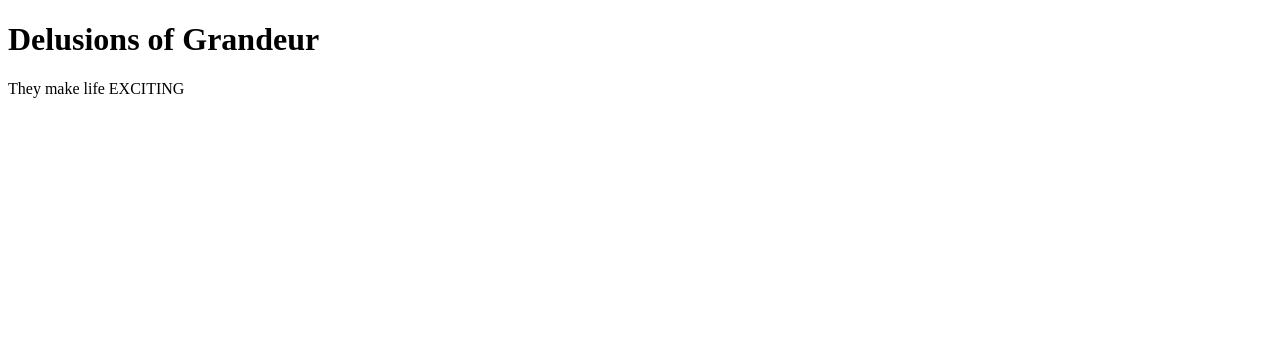
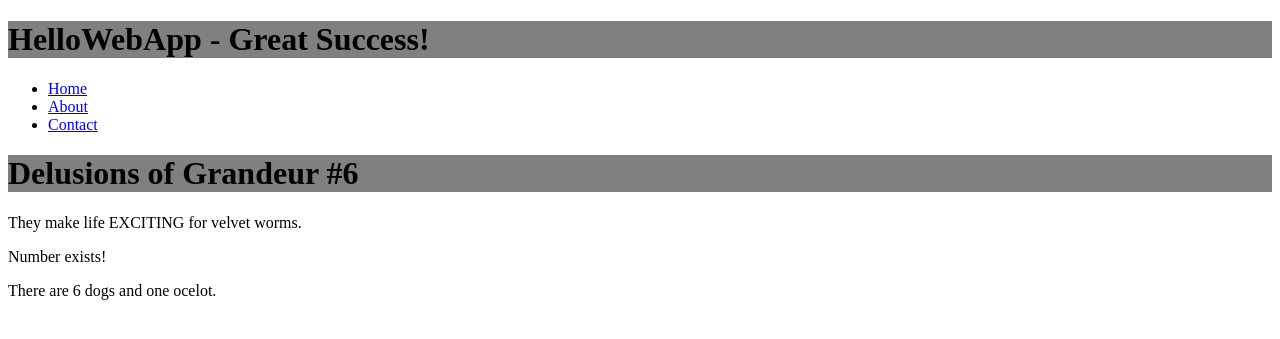
Before and after one commit to wogsland/pytn2016-hellowebapp, a Django app: page / in a window 1280 px wide. Shown: the top 339 px of the page. Run offline with Django 3.2, Linux system fonts and the light colour scheme.

Commit message:
through chapter 5...

```diff
--- /dev/null
+++ b/collection/static/css/style.css
@@ -0,0 +1,3 @@
+h1 {
+  background-color: gray;
+}
--- /dev/null
+++ b/collection/templates/about.html
@@ -0,0 +1,6 @@
+{% extends 'layouts/base.html' %}
+{% block title %}About - {{ block.super }}{% endblock %}
+{% block content %}
+  <h1>The About Page</h1>
+  <p>about stuph</p>
+{% endblock %}
--- /dev/null
+++ b/collection/templates/contact.html
@@ -0,0 +1,6 @@
+{% extends 'layouts/base.html' %}
+{% block title %}Contact - {{ block.super }}{% endblock %}
+{% block content %}
+  <h1>The Contact Page</h1>
+  <p>contact stuph</p>
+{% endblock %}
--- a/collection/templates/index.html
+++ b/collection/templates/index.html
@@ -1,11 +1,12 @@
-<!doctype html>
-<html>
-<head>
-  <title>I am a Django God</title>
-</head>
-<body>
-  <h1>Delusions of Grandeur</h1>
-  <p>They make life EXCITING</p>
-
-</body>
-</html>
+{% extends 'layouts/base.html' %}
+{% load humanize %}
+{% block title %}I am a Django God - {{ block.super }}{% endblock %}
+{% block content %}
+  <h1>Delusions of Grandeur #{{ munber }}</h1>
+  <p>They make life EXCITING for {{ thing }}.</p>
+  <p>{% if munber %}Number exists!{% else %}booooo{% endif %}</p>
+  <p>
+    There are {{ munber }} dog{{ munber|pluralize }} and {{ single|apnumber }}
+    ocelot{{ single|pluralize }}.
+  </p>
+{% endblock %}
--- /dev/null
+++ b/collection/templates/layouts/base.html
@@ -0,0 +1,23 @@
+{% load staticfiles %}
+<!doctype html>
+<html>
+<head>
+  <title>{% block title %}Behold the AwEsOmE{% endblock %}</title>
+  <link rel="stylesheet" href="{% static 'css/style.css' %}" />
+  {% block header %}{% endblock %}
+</head>
+<body>
+  <header>
+    <h1>HelloWebApp - Great Success!</h1>
+    <nav>
+      <ul>
+        <li><a href="{% url 'home' %}">Home</a></li>
+        <li><a href="{% url 'about' %}">About</a></li>
+        <li><a href="{% url 'contact' %}">Contact</a></li>
+      </ul>
+    </nav>
+  </header>
+  {% block content %}{% endblock %}
+  {% block footer %}{% endblock %}
+</body>
+</html>
--- a/collection/views.py
+++ b/collection/views.py
@@ -2,4 +2,9 @@ from django.shortcuts import render
 
 # Create your views here.
 def index(request):
-    return render(request, 'index.html')
+    munber = 6
+    return render(request, 'index.html', {
+        'munber': munber,
+        'single': 1,
+        'thing': 'velvet worms',
+    })
--- a/hellowebapp/settings.py
+++ b/hellowebapp/settings.py
@@ -38,6 +38,7 @@ INSTALLED_APPS = [
     'django.contrib.sessions',
     'django.contrib.messages',
     'django.contrib.staticfiles',
+    'django.contrib.humanize',
 ]
 
 MIDDLEWARE_CLASSES = [
--- a/hellowebapp/urls.py
+++ b/hellowebapp/urls.py
@@ -15,8 +15,15 @@ Including another URLconf
 """
 from django.conf.urls import url
 from django.contrib import admin
+from django.views.generic import TemplateView
 
 urlpatterns = [
     url(r'^$', 'collection.views.index', name='home'),
+    url(r'^about',
+        TemplateView.as_view(template_name='about.html'),
+        name='about'),
+    url(r'^contact',
+        TemplateView.as_view(template_name='contact.html'),
+        name='contact'),
     url(r'^admin/', admin.site.urls),
 ]
```
Also changed, not shown: 3 other files.
